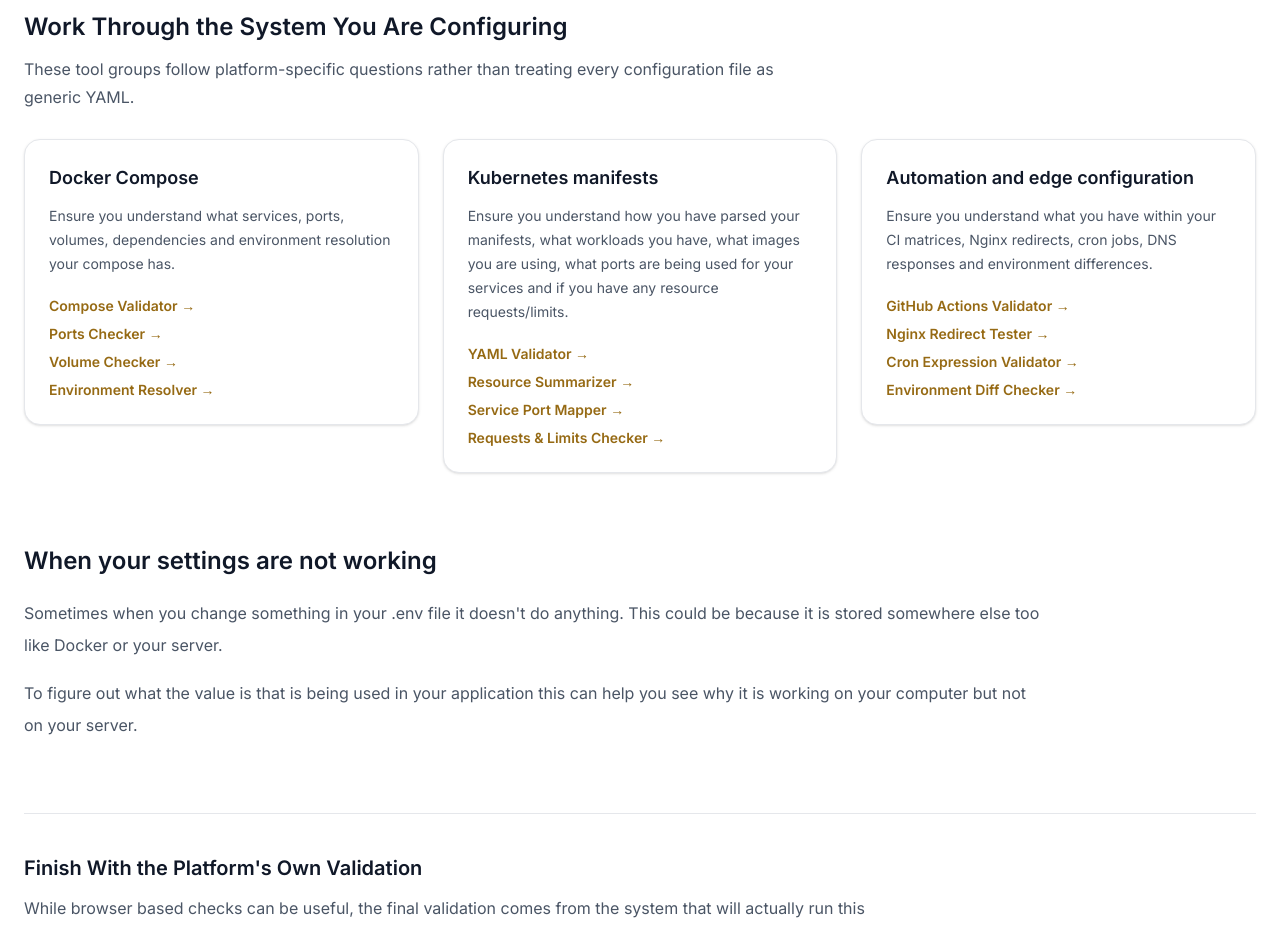
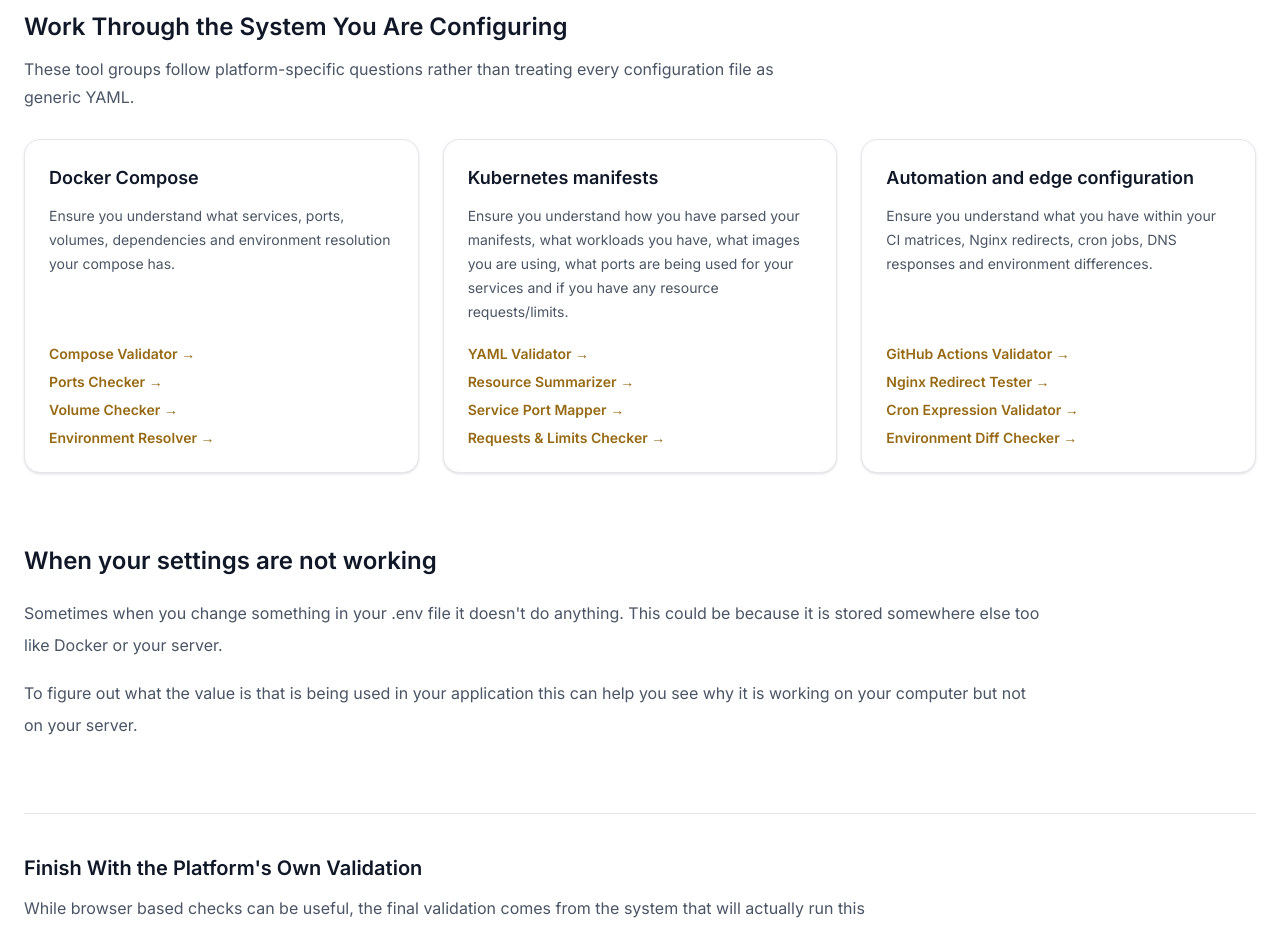
Before and after one commit to vaarunsonawwane-ops/yoryantra-new, a Next.js app: page /devops-resources in a window 1280 px wide. Shown: the part 840-1767 px from the top of the page. Built offline with nearby package versions, Linux system fonts and the light colour scheme.

Commit message:
Update page.tsx

```diff
--- a/app/devops-resources/page.tsx
+++ b/app/devops-resources/page.tsx
@@ -109,10 +109,10 @@ export default function Page() {
           </div>
           <div className="mt-7 grid gap-6 lg:grid-cols-3">
             {workflowCards.map((card) => (
-              <div key={card.title} className="self-start rounded-2xl border border-gray-200 bg-white p-6 shadow-sm">
+              <div key={card.title} className="flex h-full flex-col rounded-2xl border border-gray-200 bg-white p-6 shadow-sm">
                 <h3 className="text-lg font-semibold text-gray-900">{card.title}</h3>
                 <p className="mt-3 text-sm leading-6 text-gray-600">{card.text}</p>
-                <div className="mt-5 flex flex-col gap-2">
+                <div className="mt-auto flex flex-col gap-2 pt-5">
                   {card.links.map((link) => (
                     <Link key={link.href} href={link.href} className="text-sm font-semibold text-[var(--gold-text)] hover:underline">
                       {link.label} →
```
